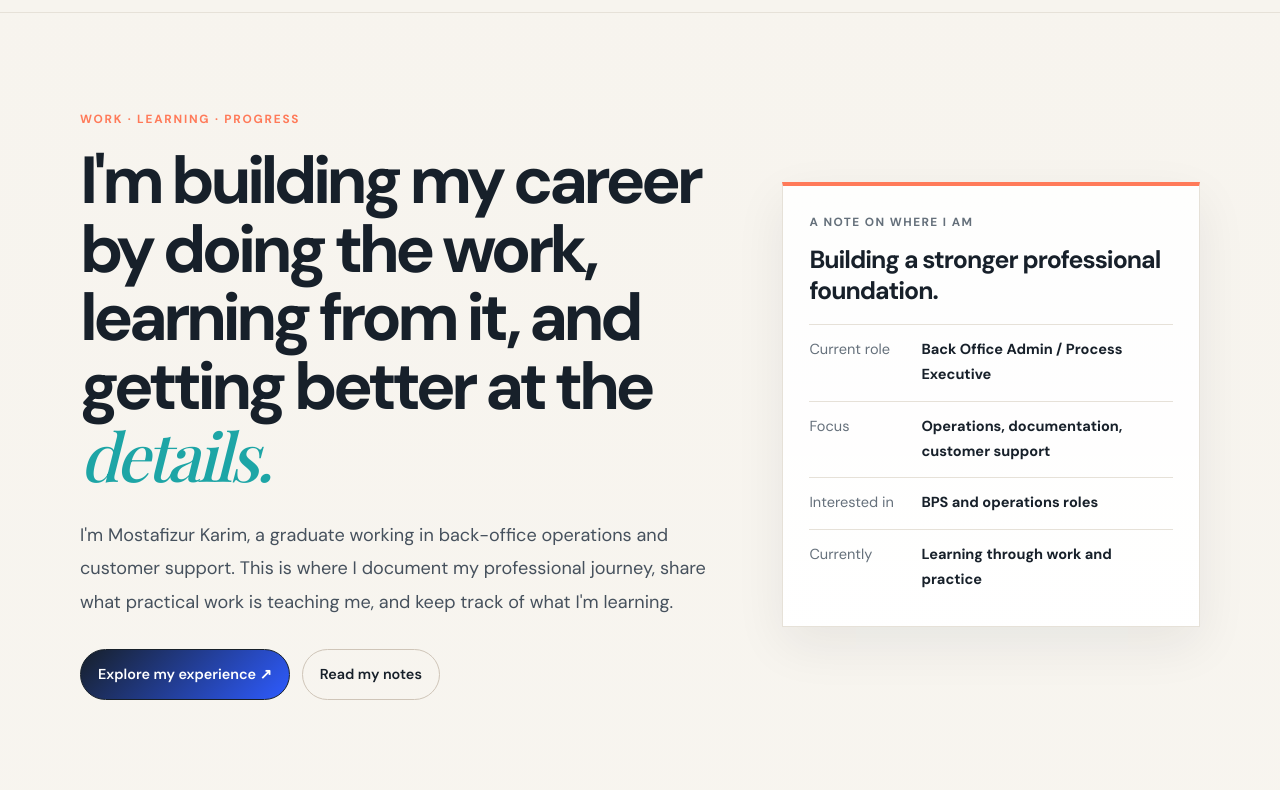
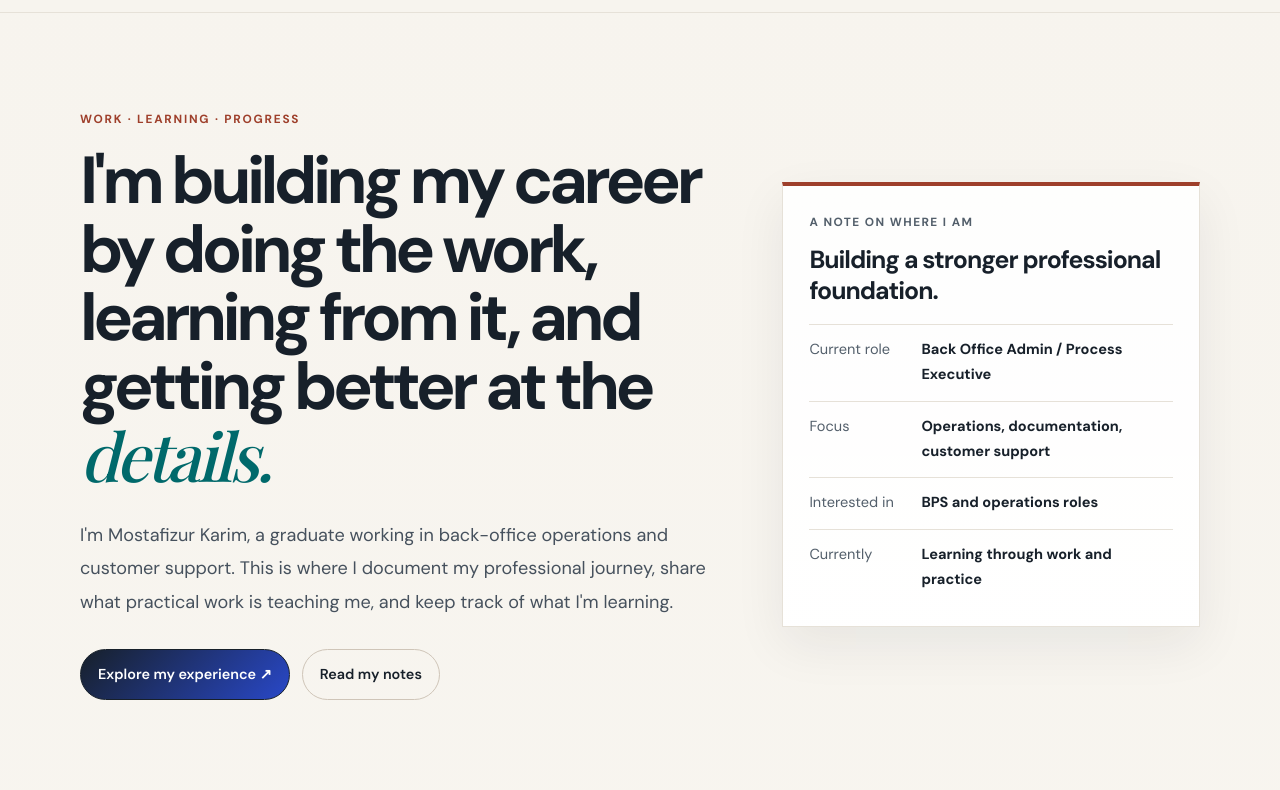
Before and after one commit to LightSpeed10X/Portfolio, a plain HTML site: page index.html in a window 1280 px wide. Shown: the part 64-854 px from the top of the page. Drawn offline with nearby package versions, Linux system fonts and the light colour scheme.

Commit message:
Update style.css

```diff
--- a/assets/style.css
+++ b/assets/style.css
@@ -1,7 +1,7 @@
 @import url('https://fonts.googleapis.com/css2?family=DM+Sans:wght@400;500;600;700&family=Playfair+Display:wght@500;600&display=swap');
 :root{
- --paper:#F7F4EE;--ink:#17202A;--blue:#2E5BFF;--coral:#FF7A59;--teal:#1DA5A6;
- --slate:#65707B;--line:#E6E1D8;--white:#FFFFFF;--pale-blue:#EEF4FF;--deep:#101820;
+ --paper:#F7F4EE;--ink:#17202A;--blue:#2948C8;--coral:#9E3F2B;--teal:#00696B;
+ --slate:#535F6B;--line:#E6E1D8;--white:#FFFFFF;--pale-blue:#EEF4FF;--deep:#101820;
  --soft-mint:#EAFBF6;--soft-peach:#FFF0EB;--max:1120px
 }
 *{box-sizing:border-box}
@@ -137,6 +137,8 @@ html[data-theme="dark"] .section--white{background:#151F29}
 html[data-theme="dark"] .section--pale-blue{background:linear-gradient(180deg,#182433,#151F29);border-color:#2B3A4A}
 html[data-theme="dark"] .section--paper{background:#111820}
 html[data-theme="dark"] .section--blue{background:linear-gradient(135deg,#263B72,#30477D);border-color:#3C568D}
+html[data-theme="dark"] .section--ink,
+html[data-theme="dark"] .section--blue{color:#EDF2F7}
 html[data-theme="dark"] .cta{background:linear-gradient(135deg,#0B1218,#111B25);color:#EDF2F7}
 html[data-theme="dark"] .lead{color:#C5D0DA}
 html[data-theme="dark"] .timeline-item p,
```
